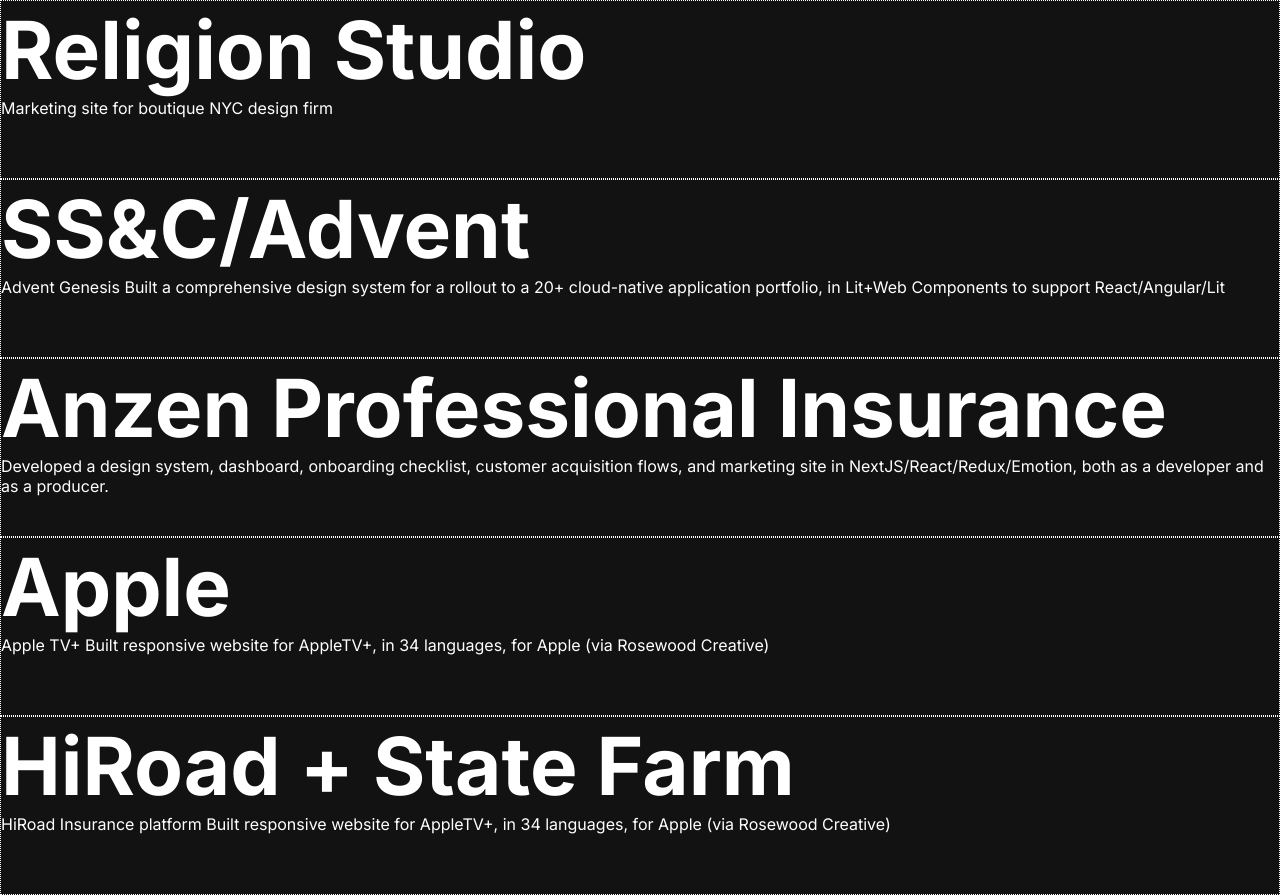
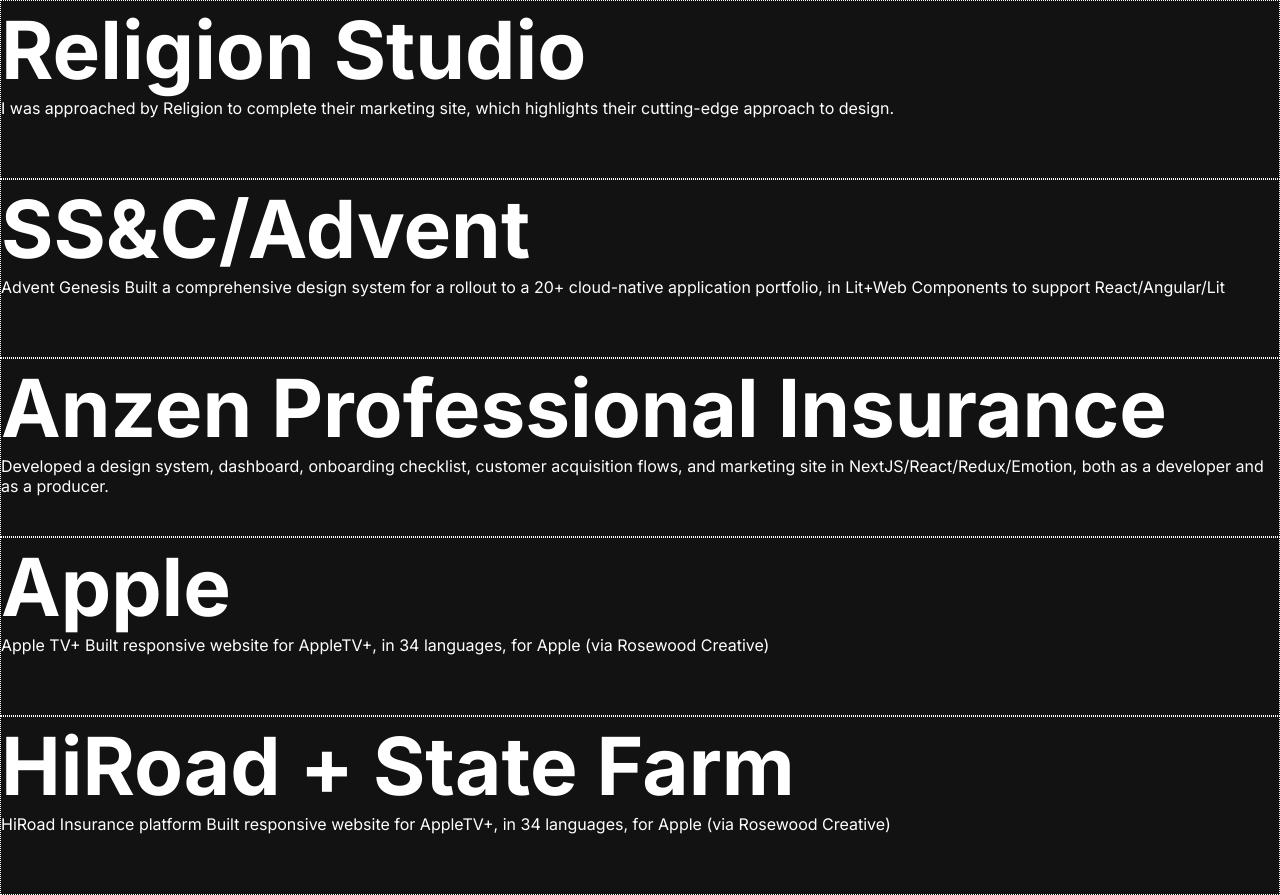
Before and after one commit to jasonmeyers/jasonmeyers.github.io, a Next.js app: page /work in a window 1280 px wide. Built offline with nearby package versions, Linux system fonts and the light colour scheme.

Commit message:
updating photo and adding metadata base

```diff
--- a/src/app/page.module.css
+++ b/src/app/page.module.css
@@ -1,9 +1,7 @@
 .main {
   display: flex;
   flex-direction: column;
-  /* justify-content: space-between; */
   align-items: center;
-  padding: 6rem;
   min-height: 100vh;
 }
 
--- a/src/app/work/page.js
+++ b/src/app/work/page.js
@@ -4,7 +4,8 @@
 const experience = [
   {
     company: "Religion Studio",
-    description: "Marketing site for boutique NYC design firm",
+    description:
+      "I was approached by Religion to complete their marketing site, which highlights their cutting-edge approach to design. ",
     role: "Web Developer",
     year: "2023",
     url: "https://www.religion.studio/",
--- a/src/components/Introduction.js
+++ b/src/components/Introduction.js
@@ -1,8 +1,7 @@
 import React from "react";
 import Image from "next/image";
-import jasonImage from "../../public/jason-meyers.png";
+import jasonImage from "../../public/jason-meyers-small.jpg";
 import styles from "../app/page.module.css";
-import Link from "next/link";
 
 function Introduction() {
   return (
```
Also changed, not shown: public/jason-meyers-small.jpg (added), 1 other file (tests, documents, lock files or other folders).
